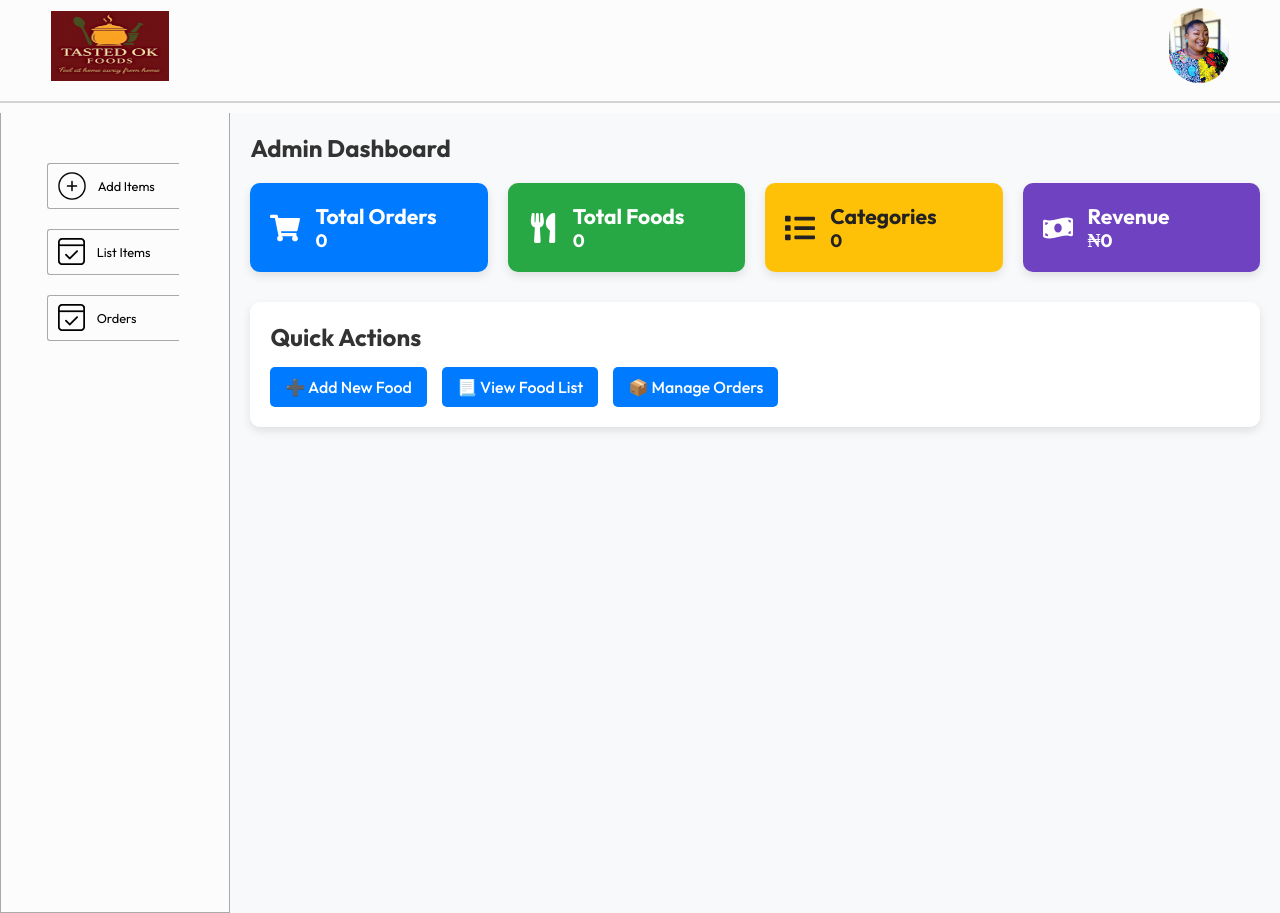
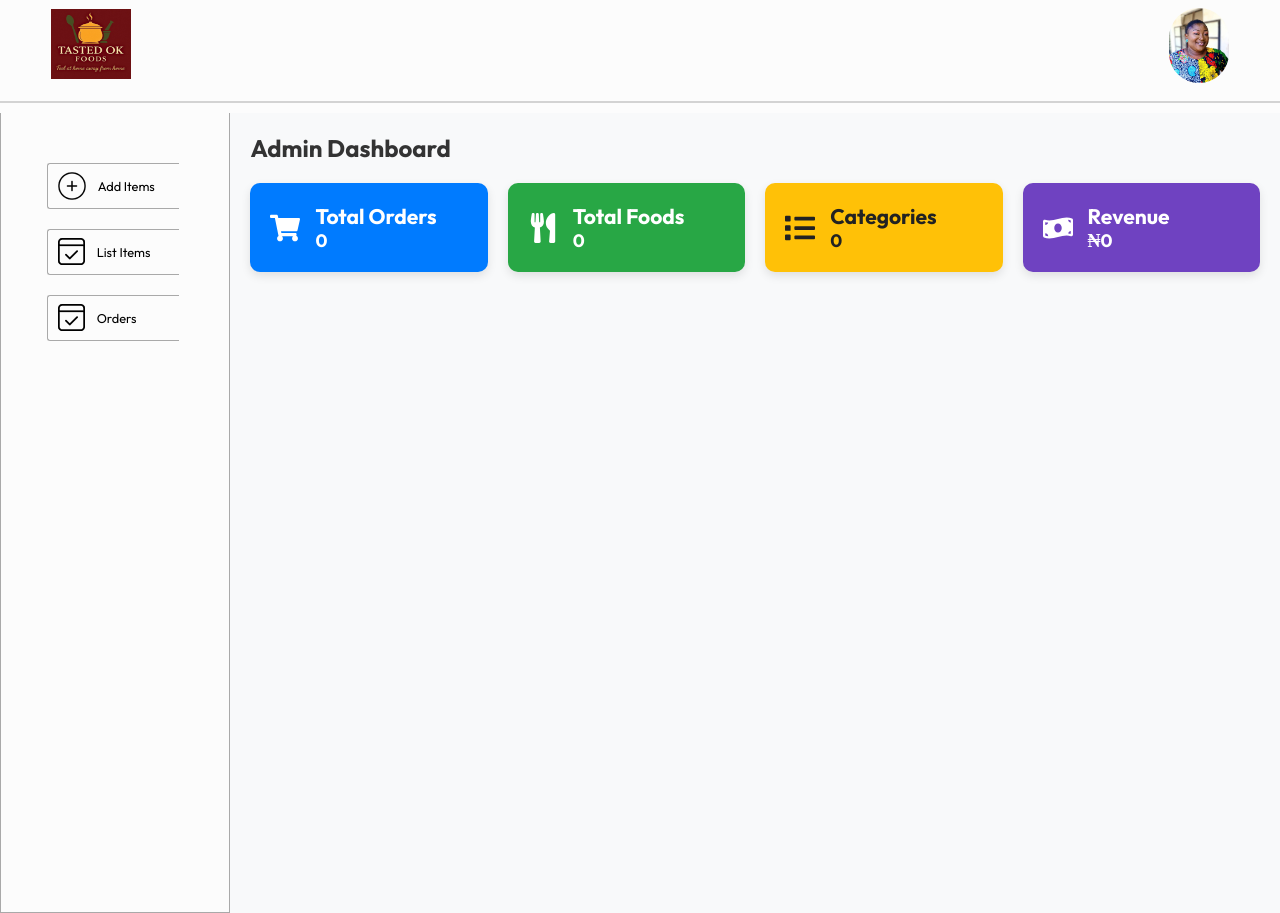
Before and after one commit to Visinho/food-app-admin, a React (Vite) app: page / in a window 1280 px wide. Built offline with nearby package versions, Linux system fonts and the light colour scheme; no server answers.

Commit message:
Minor UI fixes

```diff
--- a/src/components/Navbar/Navbar.jsx
+++ b/src/components/Navbar/Navbar.jsx
@@ -1,14 +1,17 @@
-import React from 'react'
-import './Navbar.css'
-import { assets } from '../../assets/assets.js'
+import React from "react";
+import { Link } from "react-router-dom";
+import "./Navbar.css";
+import { assets } from "../../assets/assets.js";
 
 const Navbar = () => {
   return (
-    <div className='navbar'>
-      <img className="logo" src={assets.tasted_ok} alt="" />
+    <div className="navbar">
+      <Link to="/">
+        <img className="logo" src={assets.tasted_ok} alt="Logo" />
+      </Link>
       <img className="profile" src={assets.tasted_ok_pic} alt="" />
     </div>
-  )
-}
+  );
+};
 
-export default Navbar
+export default Navbar;
--- a/src/pages/Home/Home.jsx
+++ b/src/pages/Home/Home.jsx
@@ -66,14 +66,14 @@ const Home = () => {
         </div>
       </div>
 
-      <div className="quick-links">
+      {/* <div className="quick-links">
         <h2>Quick Actions</h2>
         <div className="links">
           <a href="/add" className="link-btn">➕ Add New Food</a>
           <a href="/list" className="link-btn">📃 View Food List</a>
           <a href="/orders" className="link-btn">📦 Manage Orders</a>
         </div>
-      </div>
+      </div> */}
     </div>
   );
 };
--- a/src/pages/List/List.jsx
+++ b/src/pages/List/List.jsx
@@ -34,7 +34,7 @@ const List = ({url}) => {
 
   return (
     <div className='list add flex-col'>
-      <p>All Foods List</p>
+      <h3>All Foods List</h3>
       <div className="list-table">
         <div className="list-table-format title">
           <b>Image</b>
--- a/src/pages/Orders/Orders.jsx
+++ b/src/pages/Orders/Orders.jsx
@@ -34,7 +34,7 @@ const Orders = ({ url }) => {
 
    return (
     <div className="order add">
-      <h3>Order Page</h3>
+      <h3>Orders</h3>
       <div className="order-list">
         {orders.map((order, index) => {
           return (
```
